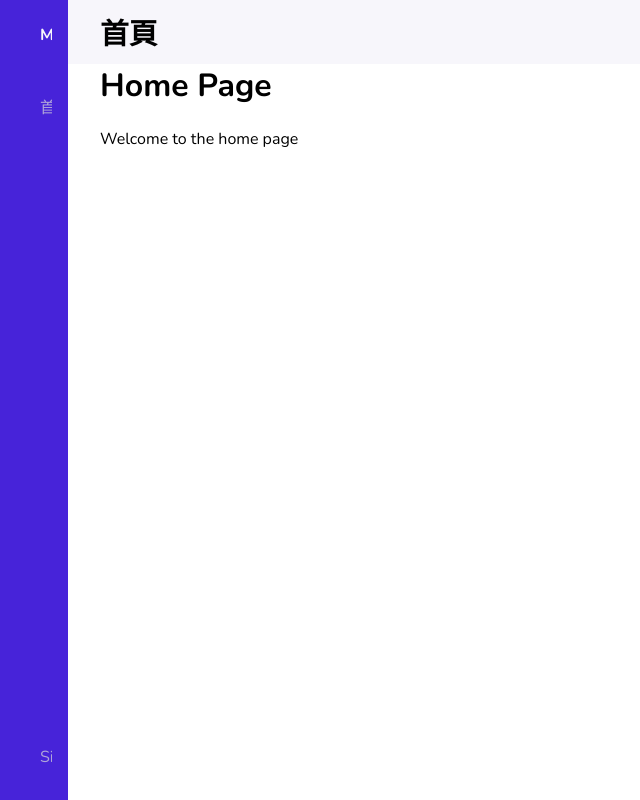
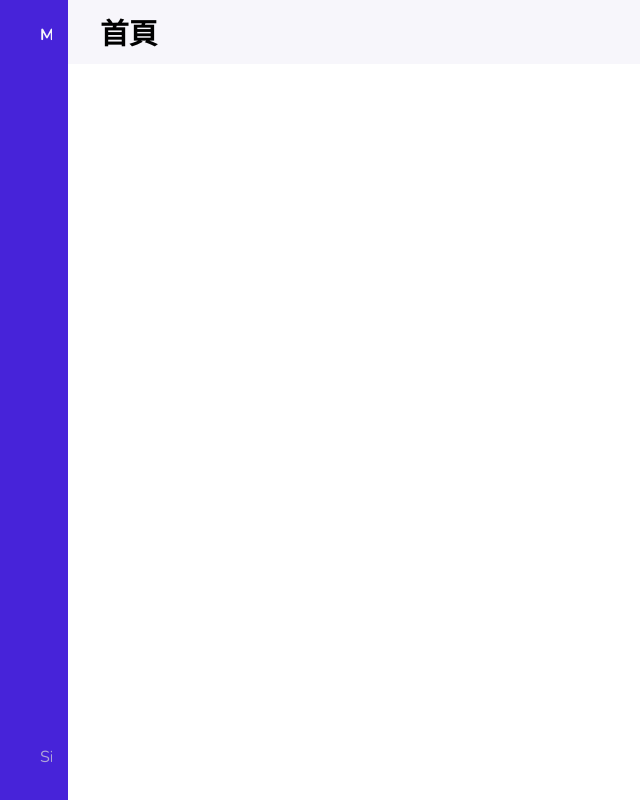
Before and after one commit to Chenade/42_matcha, a React (Create React App) app in the folder frontend/app/: page / in a window 1280 px wide. Shown: the whole page, without its empty margins (0-640 px from the left). Built offline with nearby package versions, Linux system fonts and the light colour scheme.

Commit message:
Set up route and nav page

```diff
--- /dev/null
+++ b/frontend/app/src/components/PagePlaceholder.tsx
@@ -0,0 +1,13 @@
+// homepage.tsx
+import React from 'react';
+
+const PagePlaceholder = ({test}: {test: number}) => {
+    return (
+        <div className="home-page">
+            <h1>Home Page {test}</h1>
+            <p>Welcome to the  page {test}</p>
+        </div>
+    );
+}
+
+export default PagePlaceholder;
--- /dev/null
+++ b/frontend/app/src/components/navigation/Navbar.tsx
@@ -0,0 +1,66 @@
+import React from 'react';
+import './page-navigation.css';
+import { Link } from 'react-router-dom';
+
+export const Navbar = ({
+	onChangePage,
+}: {
+	onChangePage: (pageName: string) => void;
+}) => {
+	const logout = () => {
+		localStorage.removeItem('Token');
+		localStorage.removeItem('path');
+		localStorage.removeItem('forceLogout');
+		window.location.href = '/';
+	};
+
+	return (
+		<div className="l-navbar" id="nav-bar">
+			<nav className="nav">
+				<div>
+					<a href="/" className="nav_logo">
+						<i className="bx bx-layer nav_logo-icon"></i>
+						<span className="nav_logo-name">Matcha</span>
+					</a>
+					<ul className="nav_list">
+						<li
+							className="nav_link"
+							onClick={() => onChangePage('page1')}
+						>
+							<Link to={'page1'}>
+								<i className="fas fa-object-group"></i>
+								<span className="nav_name">page1</span>
+							</Link>
+						</li>
+						<li
+							className="nav_link"
+							onClick={() => onChangePage('page2')}
+						>
+							<Link to={'page2'}>
+								<i className="fas fa-object-group"></i>
+								<span className="nav_name">page1</span>
+							</Link>
+						</li>
+						<li
+							className="nav_link"
+							onClick={() => onChangePage('page3')}
+						>
+							<Link to={'page3'}>
+								<i className="fas fa-object-group"></i>
+								<span className="nav_name">page1</span>
+							</Link>
+						</li>
+					</ul>
+				</div>
+				<a
+					className="nav_link"
+					href="javascript:void(0)"
+					onClick={logout}
+				>
+					<i className="fas fa-sign-out-alt"></i>
+					<span className="nav_name">SignOut</span>
+				</a>
+			</nav>
+		</div>
+	);
+};
--- /dev/null
+++ b/frontend/app/src/components/navigation/PageNavigation.tsx
@@ -0,0 +1,44 @@
+import React, { useEffect } from 'react';
+import './page-navigation.css';
+import { Outlet } from 'react-router-dom';
+import { Navbar } from './Navbar';
+
+export const PageNavigation = () => {
+
+    const [pageTitle, setPageTitle] = React.useState('首頁');
+
+    useEffect(() => {
+        return () => {
+            const toggle = document.getElementById('header-toggle');
+            if (toggle) {
+                toggle.removeEventListener('click', toggleClickHandler);
+            }
+        };
+    }, []); // Empty dependency array to run effect only once when component mounts
+
+    // Click event handler for the toggle
+    const toggleClickHandler = () => {
+        const nav = document.getElementById('nav-bar');
+        const bodypd = document.getElementById('body-container');
+        const headerpd = document.getElementById('header-toggle');
+
+        if (nav && headerpd && bodypd) {
+            nav.classList.toggle('show-navbar');
+            bodypd.classList.toggle('body-pd');
+            headerpd.classList.toggle('body-pd');
+        }
+    };
+
+    return (
+        <>
+            <header className="header" id="header" onClick={toggleClickHandler}>
+                <h1 id="header-toggle" style={{ fontSize: '1.8em' }}>{pageTitle}</h1>
+                <Navbar onChangePage={setPageTitle} />
+            </header>
+            <div id="body-container">
+                <Outlet />
+            </div>
+        </>
+
+    );
+};
--- a/frontend/app/src/components/sidebar/sidebar.tsx
+++ /dev/null
@@ -1,67 +0,0 @@
-import React, { useEffect } from 'react';
-import './sidebar.css';
-
-interface NavbarProps {
-    pageTitle: string;
-}
-
-
-const Navbar: React.FC<NavbarProps> = ({ pageTitle }) => {
-    useEffect(() => {
-        return () => {
-            const toggle = document.getElementById('header-toggle');
-            if (toggle) {
-                toggle.removeEventListener('click', toggleClickHandler);
-            }
-        };
-    }, []); // Empty dependency array to run effect only once when component mounts
-
-    // Click event handler for the toggle
-    const toggleClickHandler = () => {
-        const nav = document.getElementById('nav-bar');
-        const bodypd = document.getElementById('body-container');
-        const headerpd = document.getElementById('header-toggle');
-
-        if (nav && headerpd && bodypd) {
-            nav.classList.toggle('show-navbar');
-            bodypd.classList.toggle('body-pd');
-            headerpd.classList.toggle('body-pd');
-        }
-    };
-
-    const logout = () => {
-        localStorage.removeItem('Token');
-        localStorage.removeItem('path');
-        localStorage.removeItem('forceLogout');
-        window.location.href = '/';
-    };
-
-    return (
-        <header className="header" id="header" onClick={toggleClickHandler}>
-            <h1 id="header-toggle" style={{ fontSize: '1.8em' }}>{pageTitle}</h1>
-            <div className="l-navbar" id="nav-bar">
-                <nav className="nav">
-                    <div>
-                        <a href="/" className="nav_logo">
-                            <i className="bx bx-layer nav_logo-icon"></i>
-                            <span className="nav_logo-name">Matcha</span>
-                        </a>
-                        <div className="nav_list">
-                            <a id="nav_banners" className="nav_link">
-                                <i className="fas fa-object-group"></i>
-                                <span className="nav_name">首頁</span>
-                            </a>
-                            {/* Other menu items */}
-                        </div>
-                    </div>
-                    <a className="nav_link" href="javascript:void(0)" onClick={logout}>
-                        <i className="fas fa-sign-out-alt"></i>
-                        <span className="nav_name">SignOut</span>
-                    </a>
-                </nav>
-            </div>
-        </header>
-    );
-};
-
-export default Navbar;
--- a/frontend/app/src/pages/homepage.tsx
+++ /dev/null
@@ -1,19 +0,0 @@
-// homepage.tsx
-import React from 'react';
-import Navbar from '../components/sidebar/sidebar';
-
-const HomePage: React.FC<{ pageTitle: string }> = ({ pageTitle }) => {
-    return (
-        <>
-            <Navbar pageTitle={pageTitle} />
-            <div id="body-container">
-                <div className="home-page">
-                    <h1>Home Page</h1>
-                    <p>Welcome to the home page</p>
-                </div>
-            </div>
-        </>
-    );
-}
-
-export default HomePage;
--- a/frontend/app/src/pages/loginpage.tsx
+++ /dev/null
@@ -1,13 +0,0 @@
-// loginPage.tsx
-import React from 'react';
-import { PageLogin } from '../components/login/PageLogin';
-
-const loginPage: React.FC<{}> = ({ }) => {
-    return (
-        <>
-    <PageLogin />
-        </>
-    );
-}
-
-export default loginPage;
--- a/frontend/app/src/route.tsx
+++ b/frontend/app/src/route.tsx
@@ -1,18 +1,30 @@
 
 import React from 'react';
 import { createBrowserRouter } from 'react-router-dom';
-import HomePage from './pages/homepage';
-import PageLogin from './pages/loginpage';
+import HomePage from './components/PagePlaceholder';
+import { PageLogin } from './components/login/PageLogin';
+import { PageNavigation } from './components/navigation/PageNavigation';
 
 const router = createBrowserRouter([
     {
         path: '/',
-        element: <HomePage pageTitle="首頁" />,
+        element: <PageNavigation />,
         id: 'root',
         children: [
             {
+                path: '/page1',
                 index: true,
-                element: <HomePage pageTitle="首頁" />,
+                element: <HomePage test={1} />,
+            },
+            {
+                path: '/page2',
+                index: true,
+                element: <HomePage test={2} />,
+            },
+            {
+                path: '/page3',
+                index: true,
+                element: <HomePage test={3} />,
             },
         ],
     },
```
Also changed, not shown: frontend/app/src/components/navigation/page-navigation.css (renamed from frontend/app/src/components/sidebar/sidebar.css).
